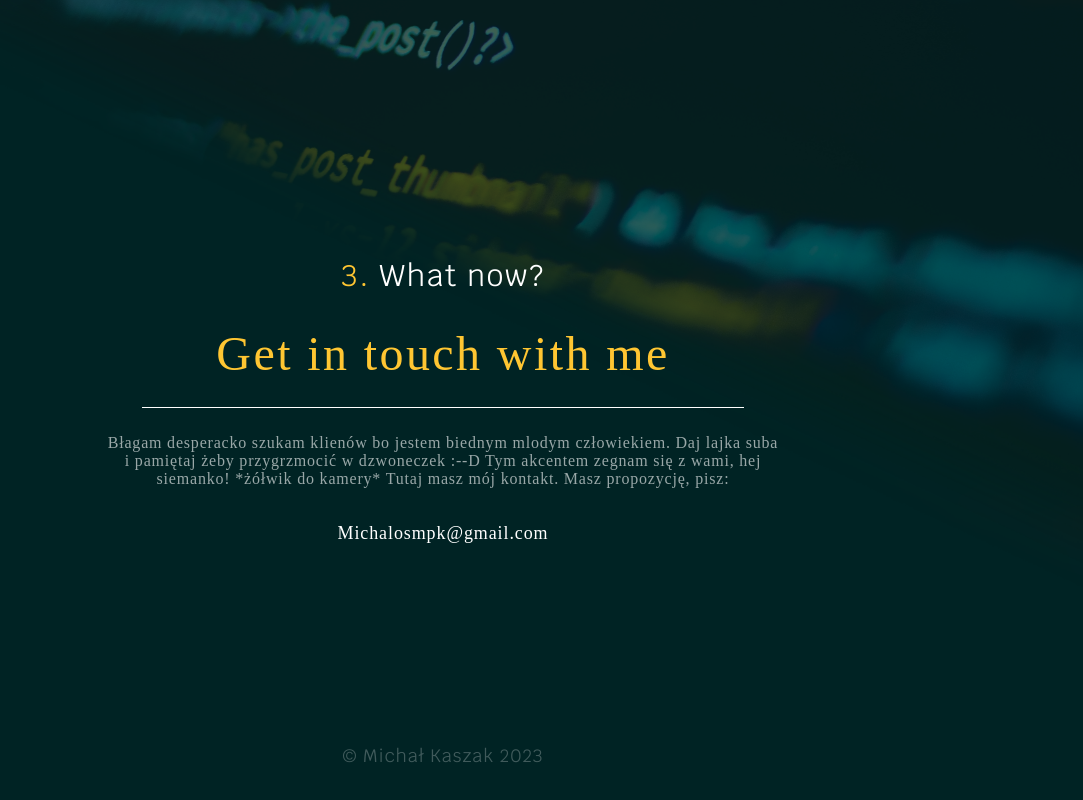
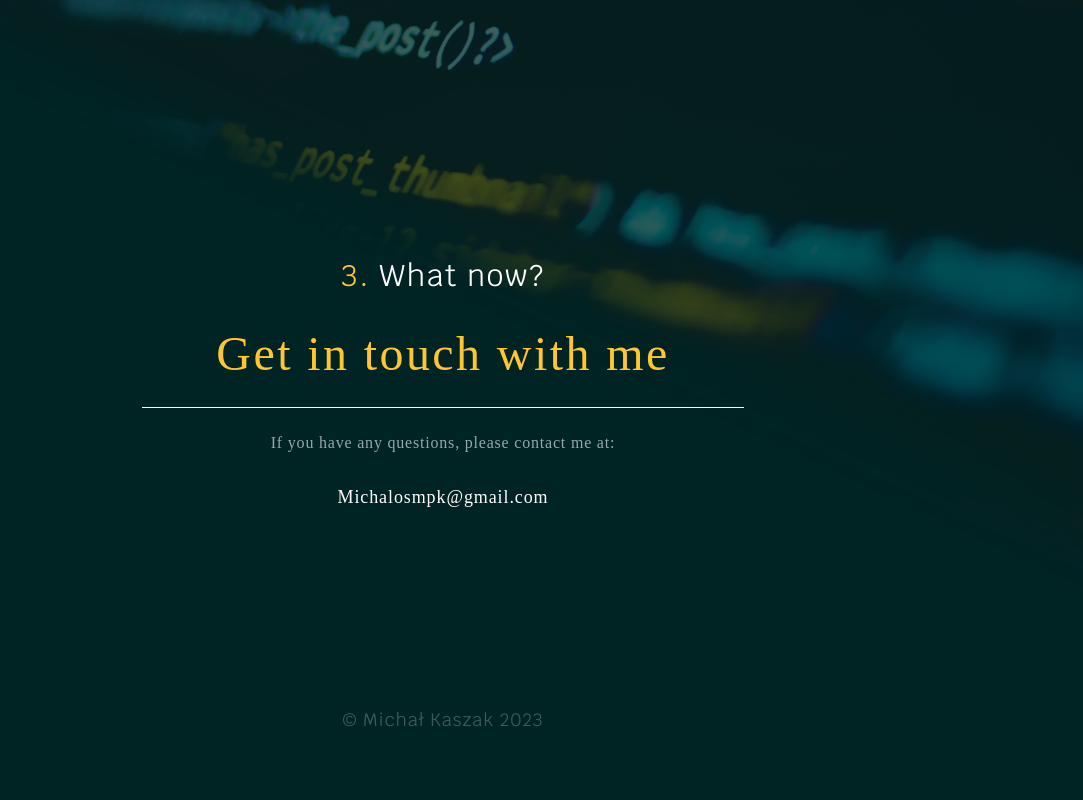
Before and after one commit to michalosmpk/portfolio, a React (Vite) app: page / in a window 1280 px wide. Shown: the part 3581-4381 px from the top of the page, without its empty margins (197-1280 px from the left). After the commit the page ends 4347 px from the top, so only its background shows below. Built offline with nearby package versions, Linux system fonts and the light colour scheme; a web font is replaced by a local one.

Commit message:
Updated text

```diff
--- a/src/components/Contact.jsx
+++ b/src/components/Contact.jsx
@@ -13,9 +13,7 @@ function Contact() {
                 </p>
                 <div className="Contact__SeparatorLine"/>
                 <p className="Contact__SmallText">
-                    Błagam desperacko szukam klienów bo jestem biednym mlodym człowiekiem. Daj lajka suba i pamiętaj żeby przygrzmocić w dzwoneczek :--D
-                    Tym akcentem zegnam się z wami, hej siemanko! *żółwik do kamery*
-                    Tutaj masz mój kontakt. Masz propozycję, pisz:
+                    If you have any questions, please contact me at:
                 </p>
                 <p className="Contact__Email">
                     Michalosmpk@gmail.com
```
